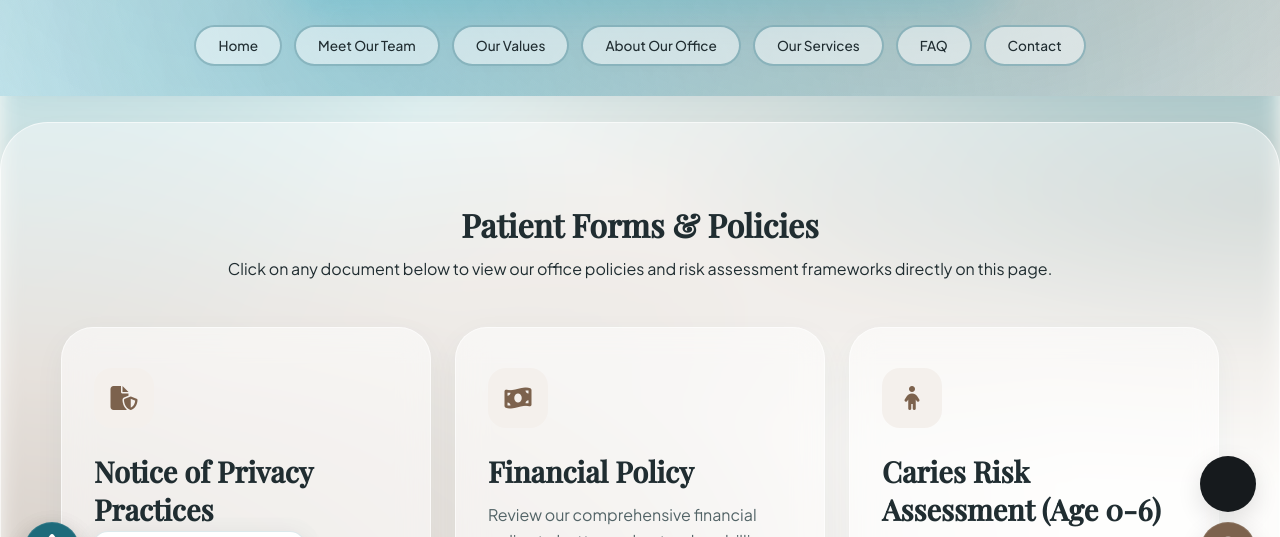
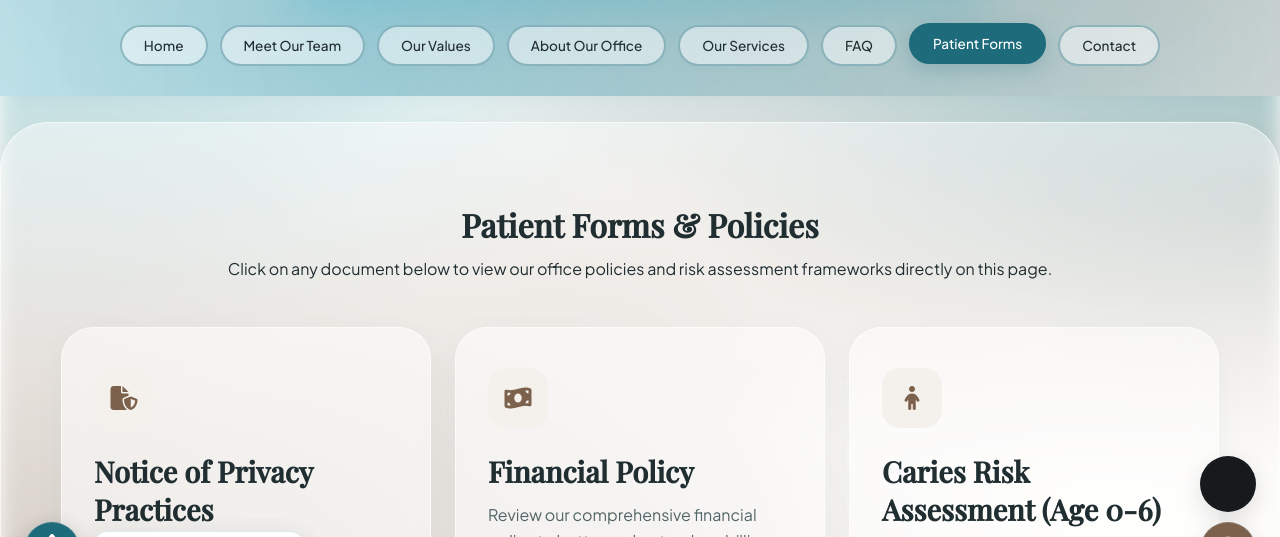
Before and after one commit to Integrative-Dentistry-205/new-ID205-site, a plain HTML site: page forms.html in a window 1280 px wide. Shown: the part 198-735 px from the top of the page. Drawn offline with nearby package versions, Linux system fonts and the light colour scheme; some icons are missing; a web font is replaced by a local one.

Commit message:
Update forms.html

```diff
--- a/forms.html
+++ b/forms.html
@@ -64,7 +64,6 @@
             </a>
         </div>
     </div>
-
 
     <!-- Call Us Button -->
     <a href="tel:2063676453" class="action-bubble bubble-teal pos-call" data-tooltip="Call Us!" aria-label="Call Us">
@@ -151,7 +150,7 @@
                 <li><a href="about.html" class="nav-item">About Our Office</a></li>
                 <li><a href="services.html" class="nav-item">Our Services</a></li>
                 <li><a href="faq.html" class="nav-item">FAQ</a></li>
-
+                <li><a href="forms.html" class="nav-item active">Patient Forms</a></li>
                 <li><a href="contact.html" class="nav-item">Contact</a></li>
             </ul>
             <button class="mobile-nav-toggle" aria-label="Toggle navigation menu" aria-expanded="false">
```
Lines whose indentation alone changed are shown as unchanged.
